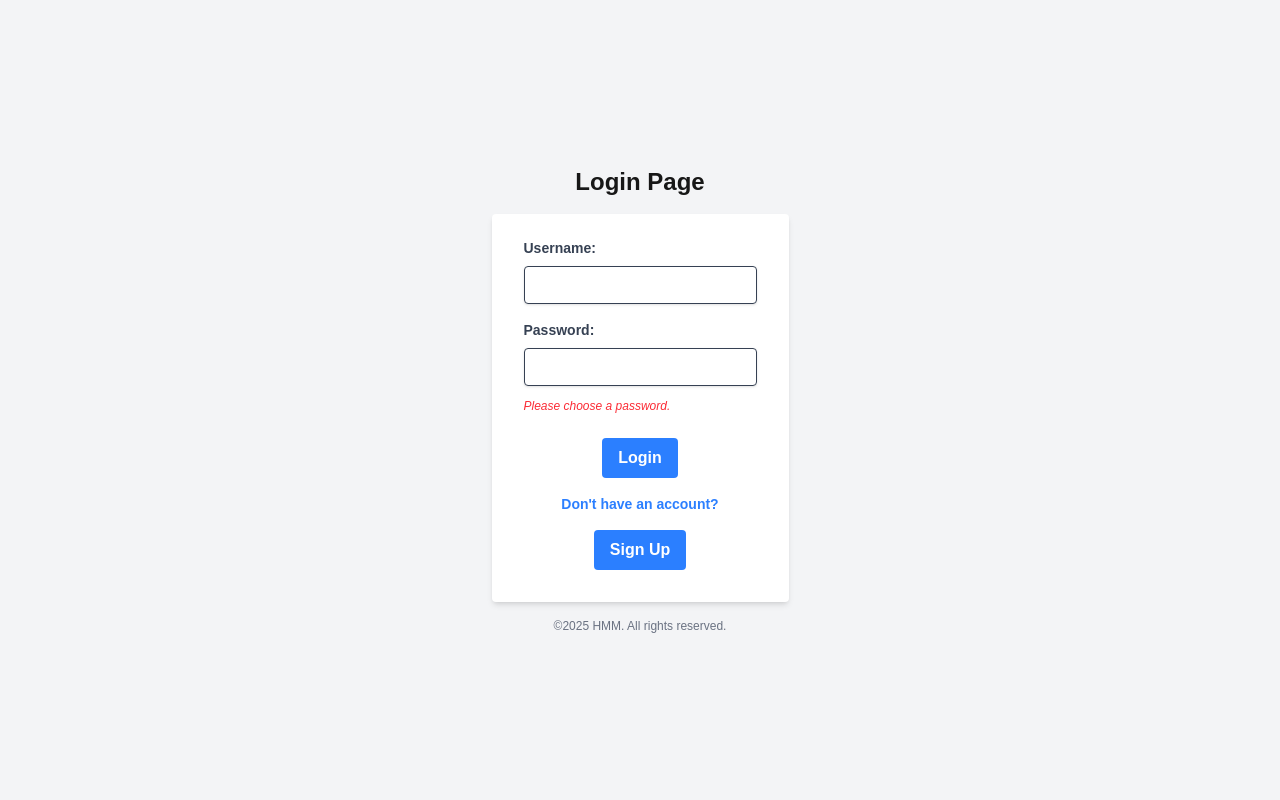
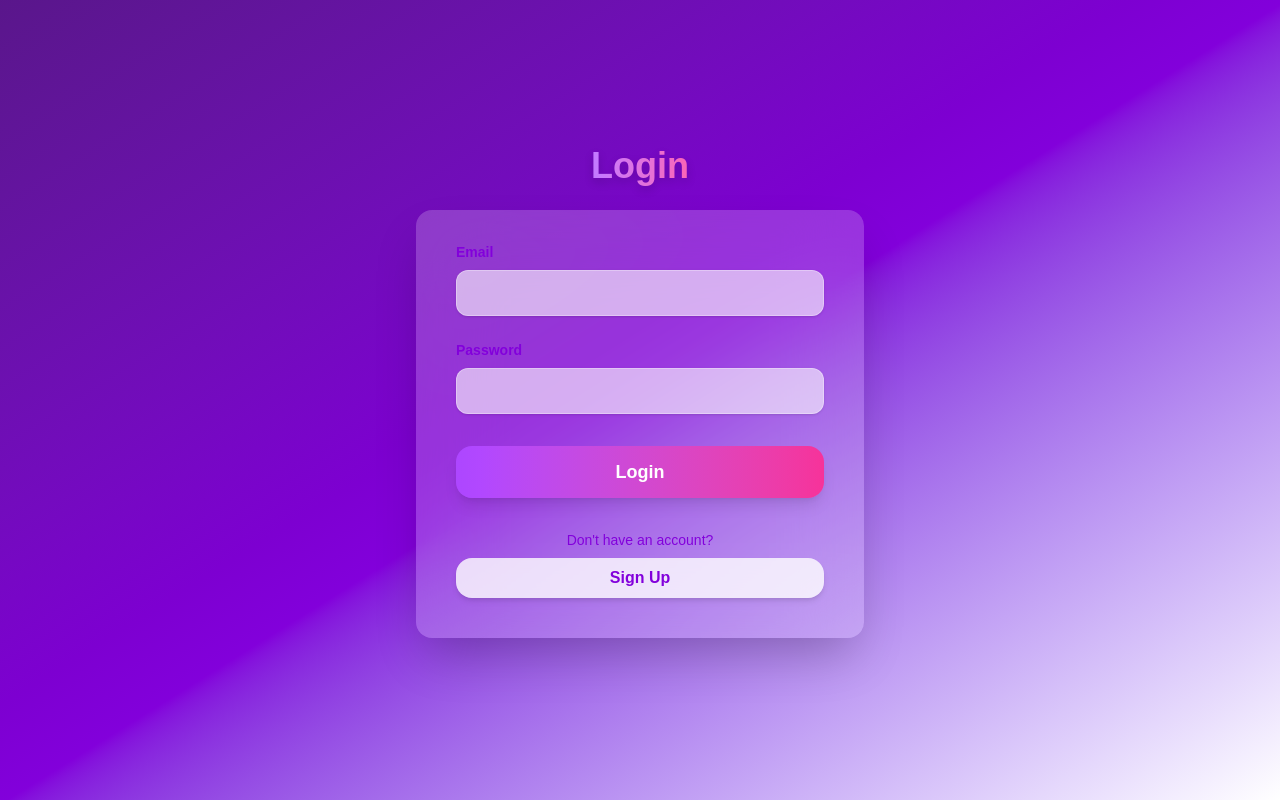
Before and after one commit to hemantmm/StockMarketAnalysis, a Next.js app in the folder frontend/: page /Login in a window 1280 px wide. Built offline with nearby package versions, Linux system fonts and the light colour scheme.

Commit message:
fix: ui for login stocksearch notifier

```diff
--- a/frontend/src/app/Login/page.tsx
+++ b/frontend/src/app/Login/page.tsx
@@ -1,6 +1,6 @@
 'use client';
 import axios from 'axios';
-// import { useRouter } from "next/router";
+// import { useRouter } from "next/router
 import React, { useState } from 'react';
 import { useRouter } from 'next/navigation';
 
@@ -34,15 +34,15 @@ const LoginPage = () => {
 
 
   return (
-    <div className="flex flex-col items-center justify-center min-h-screen bg-gray-100">
-      <h1 className="text-2xl font-bold mb-4">Login Page</h1>
-      <form className="bg-white shadow-md rounded px-8 pt-6 pb-8 mb-4">
-        <div className="mb-4">
-          <label className="block text-gray-700 text-sm font-bold mb-2" htmlFor="username">
-            Username:
+    <div className="flex flex-col items-center justify-center min-h-screen bg-gradient-to-br from-purple-900 via-purple-700 to-white animate-gradient-move">
+      <h1 className="text-4xl font-extrabold mb-6 bg-gradient-to-r from-purple-400 to-pink-400 bg-clip-text text-transparent drop-shadow-lg">Login</h1>
+      <form className="bg-white/20 backdrop-blur-2xl shadow-2xl rounded-2xl px-10 pt-8 pb-10 mb-4 w-full max-w-md">
+        <div className="mb-6">
+          <label className="block text-purple-700 text-sm font-bold mb-2" htmlFor="username">
+            Email
           </label>
           <input
-            className="shadow appearance-none border rounded w-full py-2 px-3 text-gray-700 leading-tight focus:outline-none focus:shadow-outline"
+            className="shadow appearance-none border border-white/30 rounded-xl w-full py-3 px-4 text-purple-900 leading-tight focus:outline-none focus:ring-2 focus:ring-purple-400 bg-white/60 placeholder-purple-400"
             type="text"
             id="username"
             name="username"
@@ -51,12 +51,12 @@ const LoginPage = () => {
             required
           />
         </div>
-        <div className="mb-6">
-          <label className="block text-gray-700 text-sm font-bold mb-2" htmlFor="password">
-            Password:
+        <div className="mb-8">
+          <label className="block text-purple-700 text-sm font-bold mb-2" htmlFor="password">
+            Password
           </label>
           <input
-            className="shadow appearance-none border rounded w-full py-2 px-3 text-gray-700 mb-3 leading-tight focus:outline-none focus:shadow-outline"
+            className="shadow appearance-none border border-white/30 rounded-xl w-full py-3 px-4 text-purple-900 leading-tight focus:outline-none focus:ring-2 focus:ring-purple-400 bg-white/60 placeholder-purple-400"
             type="password"
             id="password"
             name="password"
@@ -64,57 +64,23 @@ const LoginPage = () => {
             onChange={(e) => setPassword(e.target.value)}
             required
           />
-          <p className="text-red-500 text-xs italic">Please choose a password.</p>
         </div>
-        <div className="flex items-center justify-between flex-col">
+        <button
+          className="w-full py-3 rounded-2xl bg-gradient-to-r from-purple-500 to-pink-500 hover:from-purple-600 hover:to-pink-600 text-white font-bold shadow-lg transition-all duration-300 mb-4 text-lg"
+          onClick={handleLogin}
+        >
+          Login
+        </button>
+        <div className="flex flex-col items-center space-y-2 mt-4">
+          <span className="text-purple-700 text-sm">Don&apos;t have an account?</span>
           <button
-            className="bg-blue-500 hover:bg-blue-700 cursor-pointer text-white font-bold py-2 px-4 rounded focus:outline-none focus:shadow-outline"
-            onClick={handleLogin}
-          >
-            Login
-          </button>
-          {/* <a className=" align-baseline font-bold text-sm text-blue-500 hover:text-blue-800 mt-4" href="#">
-            Forgot Password?
-          </a> */}
-        </div>
-        <div className="flex items-center justify-between flex-col space-y-4">
-          <a className=" align-baseline font-bold text-sm text-blue-500 hover:text-blue-800 mt-4" href="#">
-            Don&apos;t have an account?
-          </a>
-          <button
-            className="bg-blue-500 hover:bg-blue-700 text-white font-bold py-2 px-4 cursor-pointer rounded focus:outline-none focus:shadow-outline"
+            className="w-full py-2 rounded-2xl bg-white/80 text-purple-700 font-bold hover:bg-purple-100 shadow-md transition-all duration-300"
             onClick={handleSignUpPage}
           >
             Sign Up
           </button>
-
         </div>
-        {/* <div className="flex items-center justify-between flex-col">
-          <button
-            className="bg-blue-500 hover:bg-blue-700 text-white font-bold py-2 px-4 rounded focus:outline-none focus:shadow-outline"
-            onClick={handleHomePage}
-          >
-            Login with Google
-          </button>
-          <a className=" align-baseline font-bold text-sm text-blue-500 hover:text-blue-800 mt-4" href="#">
-            Login with Facebook
-          </a>
-        </div> */}
-        {/* <div className="flex items-center justify-between flex-col">
-          <button
-            className="bg-blue-500 hover:bg-blue-700 text-white font-bold py-2 px-4 rounded focus:outline-none focus:shadow-outline"
-            onClick={handleHomePage}
-          >
-            Login with Twitter
-          </button>
-          <a className=" align-baseline font-bold text-sm text-blue-500 hover:text-blue-800 mt-4" href="#">
-            Login with LinkedIn
-          </a>
-        </div> */}
       </form>
-      <p className="text-center text-gray-500 text-xs">
-        &copy;2025 HMM. All rights reserved.
-      </p>
     </div>
 
   );
--- a/frontend/src/app/Notifier/page.tsx
+++ b/frontend/src/app/Notifier/page.tsx
@@ -23,33 +23,33 @@ const NotifierPage = () => {
   };
 
   return (
-    <div className="flex items-center justify-center min-h-screen bg-purple-500">
-    <div className="p-8 max-w-md w-full rounded-lg bg-white text-purple-500 font-bold shadow-md">
-    <h2 className="text-2xl font-semibold mb-6">Stock Price Alert</h2>
+    <div className="flex items-center justify-center min-h-screen bg-gradient-to-br from-purple-900 via-purple-700 to-white animate-gradient-move">
+      <div className="p-8 max-w-md w-full rounded-2xl bg-white/20 backdrop-blur-2xl text-purple-900 font-bold shadow-2xl border border-white/30">
+        <h2 className="text-3xl font-extrabold mb-6 bg-gradient-to-r from-purple-400 to-pink-400 bg-clip-text text-transparent drop-shadow-lg">Stock Price Alert</h2>
         <input
           type="text"
           placeholder="Stock symbol (e.g., RELIANCE)"
           value={stock}
           onChange={(e) => setStock(e.target.value)}
-      className="w-full mb-4 px-4 py-2 border border-gray-300 rounded-md focus:outline-none focus:ring-2 focus:ring-blue-500"
+          className="w-full mb-4 px-4 py-3 border border-white/30 rounded-xl bg-white/60 text-purple-900 placeholder-purple-400 focus:outline-none focus:ring-2 focus:ring-purple-400"
         />
         <input
           type="number"
           placeholder="Target price"
           value={target}
           onChange={(e) => setTarget(e.target.value)}
-      className="w-full mb-4 px-4 py-2 border border-gray-300 rounded-md focus:outline-none focus:ring-2 focus:ring-blue-500"
+          className="w-full mb-4 px-4 py-3 border border-white/30 rounded-xl bg-white/60 text-purple-900 placeholder-purple-400 focus:outline-none focus:ring-2 focus:ring-purple-400"
         />
         <input
           type="email"
           placeholder="Email"
           value={email}
           onChange={(e) => setEmail(e.target.value)}
-      className="w-full mb-6 px-4 py-2 border border-gray-300 rounded-md focus:outline-none focus:ring-2 focus:ring-blue-500"
+          className="w-full mb-6 px-4 py-3 border border-white/30 rounded-xl bg-white/60 text-purple-900 placeholder-purple-400 focus:outline-none focus:ring-2 focus:ring-purple-400"
         />
         <button
           onClick={handleSubmit}
-      className="w-full cursor-pointer bg-purple-500 text-white py-2 rounded-md hover:bg-white hover:text-purple-500 transition-colors duration-200 font-semibold"
+          className="w-full cursor-pointer bg-gradient-to-r from-purple-500 to-pink-500 text-white py-3 rounded-xl hover:from-purple-600 hover:to-pink-600 transition-colors duration-200 font-semibold shadow-lg"
         >
           Set Alert
         </button>
--- a/frontend/src/app/StockSearchs/page.tsx
+++ b/frontend/src/app/StockSearchs/page.tsx
@@ -94,64 +94,42 @@ const StockSearchs = () => {
   };
 
   return (
-    <div className="min-h-screen bg-gradient-to-br from-purple-900 via-purple-800 to-purple-950 text-white font-sans">
+    <div className="min-h-screen bg-gradient-to-br from-purple-900 via-purple-700 to-white animate-gradient-move text-white font-sans flex flex-col">
       <div className="max-w-3xl mx-auto p-4">
-        {/* Hold Stock Button */}
         <div className="flex justify-end mb-4">
           <button
-            className="px-4 py-2 bg-green-600 text-white rounded-xl hover:bg-green-700 transition cursor-pointer"
-            onClick={() => router.push("/HoldStock")}
+            onClick={() => router.push('/HoldStock')}
+            className="px-6 py-2 rounded-2xl bg-gradient-to-r from-purple-500 to-pink-500 hover:from-purple-600 hover:to-pink-600 text-white font-semibold shadow-lg transition-all duration-300 text-lg"
           >
             Hold Stock
           </button>
         </div>
-
-        {/* Search section */}
-        <div className="flex flex-col sm:flex-row sm:space-x-4 space-y-4 sm:space-y-0 mt-6">
+        <div className="bg-white/20 backdrop-blur-2xl rounded-3xl shadow-2xl p-10 mb-8 border border-white/30">
+          <h2 className="text-3xl font-extrabold mb-6 bg-gradient-to-r from-purple-400 to-pink-400 bg-clip-text text-transparent">Stock Search</h2>
+          <div className="flex flex-col sm:flex-row gap-4 mb-6">
             <input
               type="text"
-            className="px-4 py-2 w-full bg-white/10 text-white border border-purple-400 rounded-xl placeholder-gray-300 focus:outline-none transition-all"
-            placeholder="Enter stock name (e.g., bel)"
+              placeholder="Enter stock symbol (e.g., TCS)"
               value={stockName}
               onChange={(e) => setStockName(e.target.value)}
+              className="flex-1 px-5 py-3 rounded-xl border border-white/30 bg-white/10 text-white placeholder-purple-200 focus:outline-none focus:ring-2 focus:ring-purple-400 text-lg"
             />
             <select
-            className="p-2 border border-purple-400 rounded-lg bg-white text-purple-900"
               value={periodWise}
-            onChange={async (e) => {
-              const newPeriod = e.target.value;
-              setPeriodWise(newPeriod);
-              if (stockName) {
-                setLoading(true);
-                setError("");
-                setPredictedPrice(null);
-                setIsPredicted(false);
-                try {
-                  const historicalData = await fetchStockData(stockName, newPeriod);
-                  setStockPriceData(historicalData.datasets[0].values);
-                } catch (err) {
-                  setError("Failed to fetch stock data: " + err);
-                } finally {
-                  setLoading(false);
-                }
-              }
-            }}
+              onChange={(e) => setPeriodWise(e.target.value)}
+              className="px-5 py-3 rounded-xl border border-white/30 bg-white/10 text-white focus:outline-none focus:ring-2 focus:ring-purple-400 text-lg"
             >
               {periodWiseOptions.map((option) => (
-              <option key={option} value={option}>
-                {option}
-              </option>
+                <option key={option} value={option} className="text-black">{option}</option>
               ))}
             </select>
             <button
-            className="px-4 py-2 bg-purple-600 text-white rounded-xl hover:bg-purple-700 transition cursor-pointer"
               onClick={handleSearch}
-            disabled={loading}
+              className="px-6 py-2 rounded-2xl bg-gradient-to-r from-purple-500 to-pink-500 hover:from-purple-600 hover:to-pink-600 text-white font-semibold shadow-lg transition-all duration-300 text-lg"
             >
               Search
             </button>
           </div>
-
           {/* Feedback */}
           {loading && <p className="mt-6 text-center">Loading...</p>}
           {error && <p className="mt-6 text-center text-red-400">{error}</p>}
@@ -290,6 +268,7 @@ const StockSearchs = () => {
           )}
         </div>
       </div>
+    </div>
   );
 };
 
```
Also changed, not shown: frontend/src/app/SignUp/page.tsx (+0 -31 lines). Lines whose indentation alone changed are shown as unchanged.
